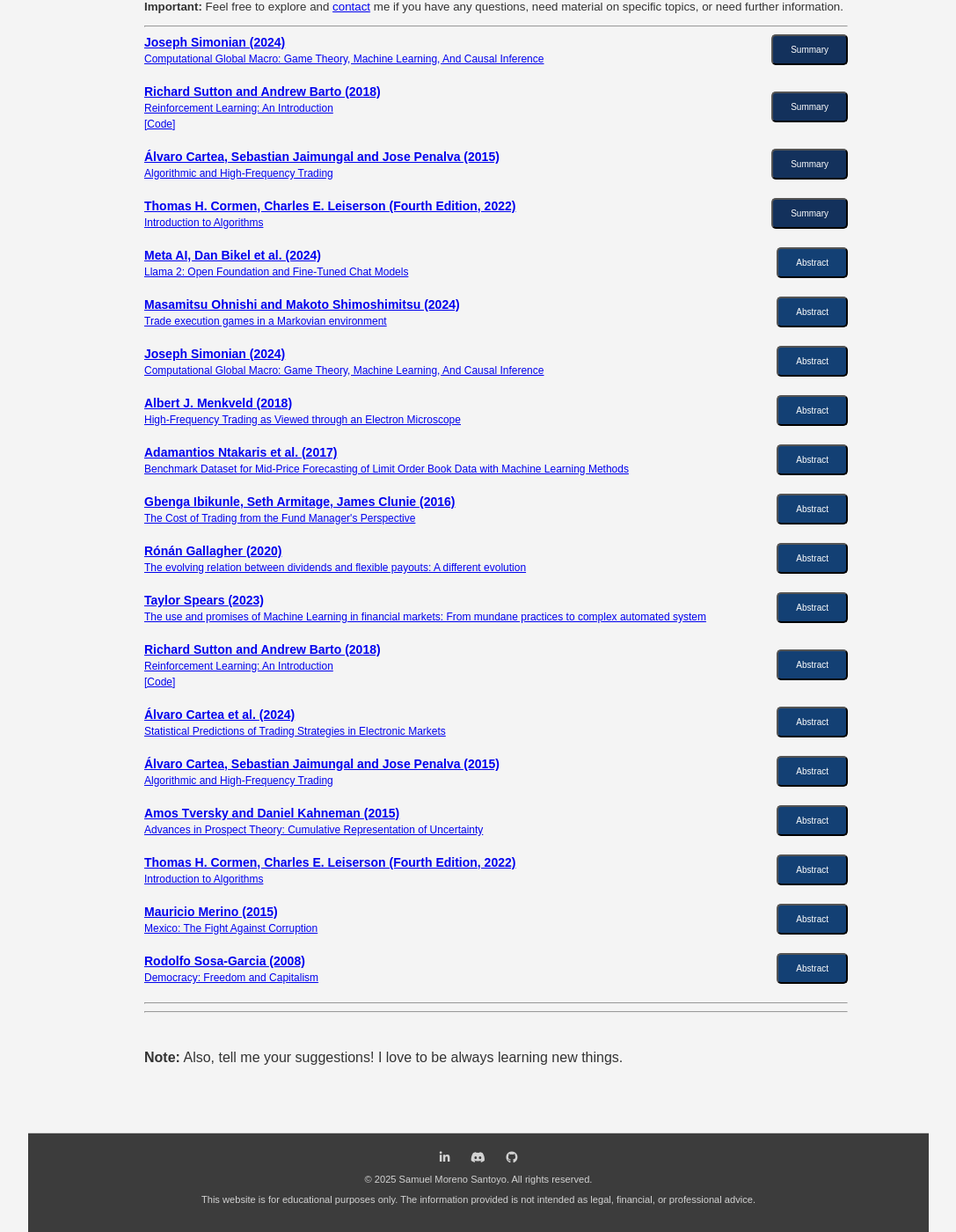
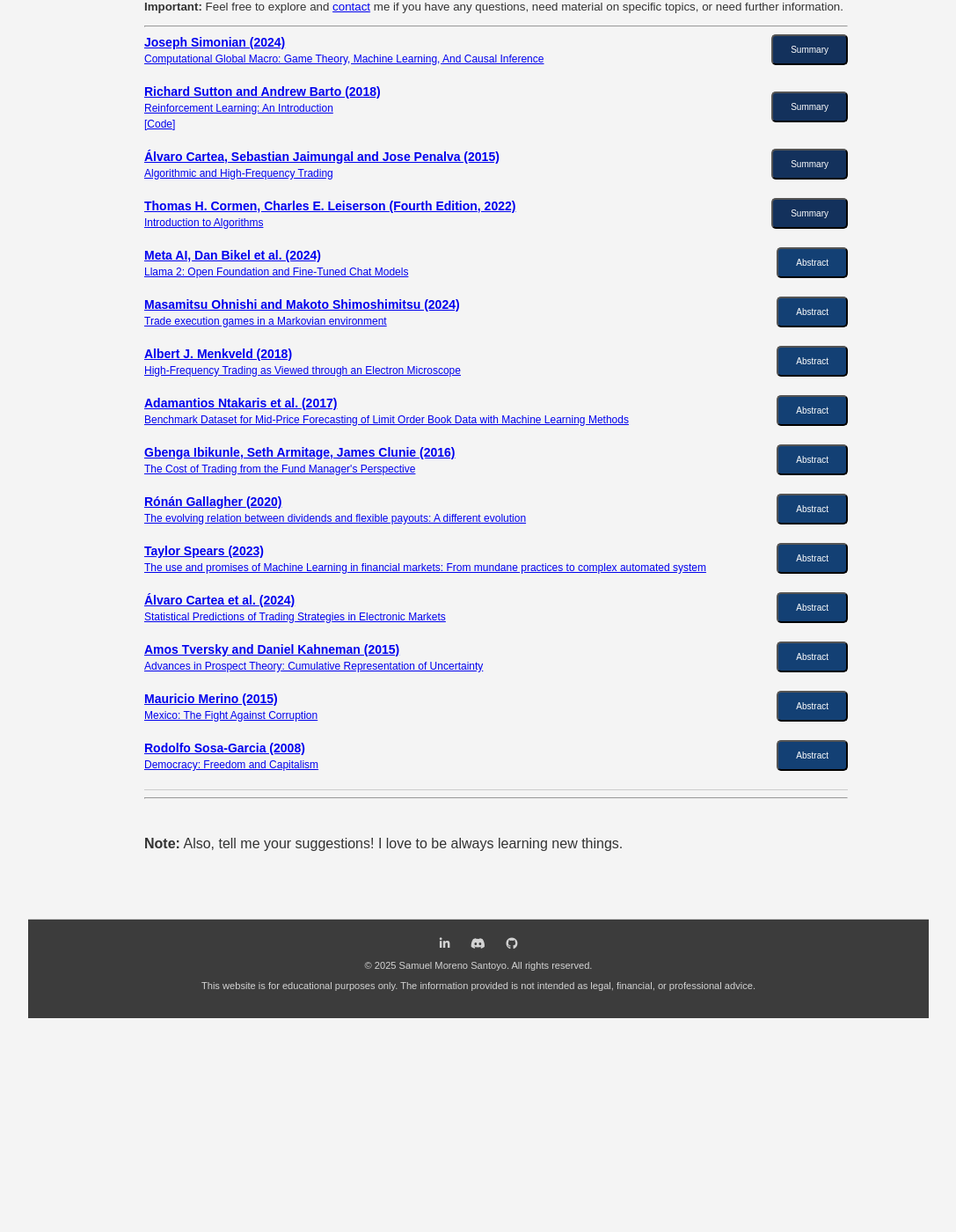
Before and after one commit to GregSom-MSc/GregSom-MSc.github.io, a Jekyll site: the page built from research.html, in a window 1280 px wide and 1400 px high, scrolled down 783 px. Shown: the whole window at 88% size, without its empty margins (96-1183 px from the left). Built offline with Jekyll 4.4.1, drawn with Linux system fonts in a browser that asks for light colours; after the commit the page ends 1940 px from its top, so only the background shows below that.

Commit message:
new list

```diff
--- a/research.html
+++ b/research.html
@@ -52,7 +52,7 @@
 
         <script src="Get_Books.js"></script>
 
-            <hr>
+        <div style="border-top: 1px solid #ccc;"></div>
 
         <script src="Get_Articles.js"></script>
 
--- a/sm_library.json
+++ b/sm_library.json
@@ -11,13 +11,6 @@
         "title": "Trade execution games in a Markovian environment",
         "url": "http://dx.doi.org/10.2139/ssrn.4818028",
         "abstract": "This paper examines a trade execution game for two large traders in a generalized price impact model. We incorporate a stochastic and sequentially dependent factor that exogenously affects the market price into financial markets. Our model accounts for how strategic and environmental uncertainties affect the large traders’ execution strategies. We formulate an expected utility maximization problem for two large traders as a Markov game model. Applying the backward induction method of dynamic programming, we provide an explicit closed-form execution strategy at a Markov perfect equilibrium. Our theoretical results reveal that the execution strategy generally lies in a dynamic and non-randomized class; it becomes deterministic if the Markovian environment is also deterministic. In addition, our simulation-based numerical experiments suggest that the execution strategy captures various features observed in financial markets.",
-        "code_url": null
-    },
-          {
-        "author": "Joseph Simonian (2024)",
-        "title": "Computational Global Macro: Game Theory, Machine Learning, And Causal Inference",
-        "url": "https://amzn.to/4g9gFex",
-        "abstract": "I really believe that this book will quickly become an essential resource for strategic analysts seeking to move beyond speculative assessments of geopolitical risks and interactions. While common sense remains a foundational principle, the use of advanced quantitative tools can illuminate patterns and reveal new perspectives, offering valuable insights for informed decision-making.",
         "code_url": null
     },
     {
@@ -56,13 +49,6 @@
         "code_url": null
     },
     {
-        "author": "Richard Sutton and Andrew Barto (2018)",
-        "title": "Reinforcement Learning: An Introduction",
-        "url": "http://incompleteideas.net/book/RLbook2020.pdf",
-        "code_url": "http://incompleteideas.net/book/code/code2nd.html",
-        "abstract": "Teaser: Prologue to the first Edition. We first came to focus on what is now known as reinforcement learning in late 1979. We were both at the University of Massachusetts, working on one of the earliest projects to revive the idea that networks of neuronlike adaptive elements might prove to be a promising approach to artificial adaptive intelligence. The project explored the 'heterostatic theory of adaptive systems' developed by A. Harry Klopf. Harry/’s work was a rich source of ideas, and we were permitted to explore them critically and compare them with the long history of prior work in adaptive systems. Our task became one of teasing the ideas apart and understanding their relationships and relative importance. This continues today, but in 1979 we came to realize that perhaps the simplest of the ideas, which had long been taken for granted, had received surprisingly little attention from a computational perspective. This was simply the idea of a learning system that wants something, that adapts its behavior in order to maximize a special signal from its environment. This was the idea of a hedonistic learning system, or, as we would say now, the idea of reinforcement learning."
-    },
-    {
         "author": "Álvaro Cartea et al. (2024)",
         "title": "Statistical Predictions of Trading Strategies in Electronic Markets",
         "url": "https://dx.doi.org/10.2139/ssrn.4442770",
@@ -70,24 +56,10 @@
         "code_url": null
     },
     {
-        "author": "Álvaro Cartea, Sebastian Jaimungal and Jose Penalva (2015)",
-        "title": "Algorithmic and High-Frequency Trading",
-        "url": "https://amzn.to/3PBwFuQ",
-        "abstract": "This book combines financial modelling, and practical applications, so you will learn from the start into top-notch financial frontiers. It is a most for learning trading strategies, you will get a really good look into algorithms ecosystems. I really recommend it.",
-        "code_url": null
-    },
-    {
         "author": "Amos Tversky and Daniel Kahneman (2015)",
         "title": "Advances in Prospect Theory: Cumulative Representation of Uncertainty",
         "url": "https://www.google.com/url?sa=t&source=web&rct=j&opi=89978449&url=https://psych.fullerton.edu/mbirnbaum/psych466/articles/Tversky_Kahneman_JRU_92.pdf&ved=2ahUKEwiqxKjk_YKLAxVRQEEAHY0LJKwQFnoECBsQAQ&usg=AOvVaw1UOVh7jb1oenH0n9VEcwkN",
         "abstract": "Direct to the file... We develop a new version of prospect theory that employs cumulative rather than separable decision weights and extends the theory in several respects. This version, called cumulative prospect theory, applies to uncertain as well as to risky prospects with any number of outcomes, and it allows different weighting functions for gains and for losses. Two principles, diminishing sensitivity and loss aversion, are invoked to explain the characteristic curvature of the value function and the weighting functions. A review of the experimental evidence and the results of a new experiment confirm a distinctive fourfold pattern of risk attitudes: risk aversion for gains and risk seeking for losses of high probability; risk seeking for gains and risk aversion for losses of low probability.",
-        "code_url": null
-    },
-    {
-        "author": "Thomas H. Cormen, Charles E. Leiserson (Fourth Edition, 2022)",
-        "title": "Introduction to Algorithms",
-        "url": "https://amzn.to/424YnYC",
-        "abstract": "Comprehensive guide to truly understand algorithms, quite known and very appreciated. The new edition includes new chapters on bipartite graph matchings, online algorithms, and machine learning. It also features new exercises and problems as well as recurrence equations, hash tables, and suffix arrays. Nice pseudocode and self-contained chapters, this book balances depth and accessibility, making it an awesome resource for both academics and professionals.",
         "code_url": null
     },
     {
```
